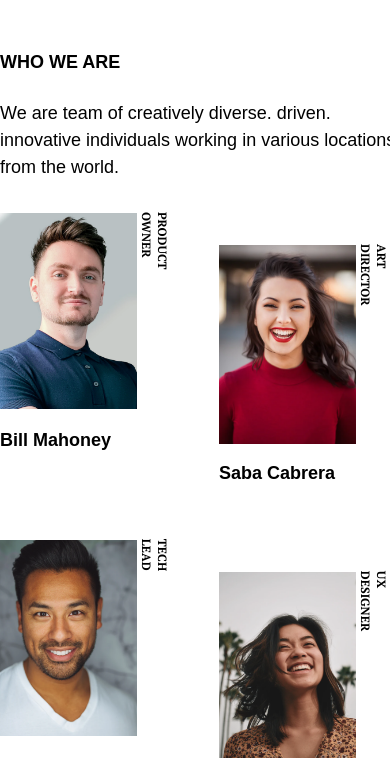
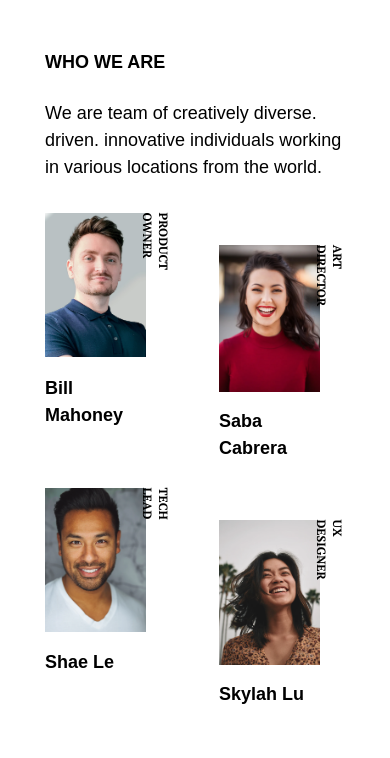
Before and after one commit to SebasttianDaza/teamPageMaster, a plain HTML site: page index.html in a window 390 px wide. Shown: the part 63-821 px from the top of the page. Drawn offline with Linux system fonts and the light colour scheme.

Commit message:
Page Complete
Website complete, but faltan some corrrections

```diff
--- a/style.css
+++ b/style.css
@@ -18,8 +18,8 @@ body {
 
 #heading {
     display: grid;
-    grid-template-columns:repeat(auto-fit, minmax(400px, 1fr));
-    width: 100%;
+    grid-template-columns:repeat(auto-fit, minmax(270px, 1fr));
+    max-width: 100%;
     height: auto;
     align-items: center;
 }
@@ -39,7 +39,7 @@ body {
     align-items:flex-end;
     grid-gap: 1.5rem;
     margin-top: 4rem;
-    width: 100%;
+    max-width: 100%;
 }
 
 .description h3 {
@@ -50,6 +50,7 @@ body {
     line-height: 27px;
     text-transform: uppercase;
     color: var(--var-color-text);
+
 }
 
 .description p {
@@ -71,7 +72,7 @@ body {
 
 .primero {
     display: grid;
-    grid-template-columns: repeat(auto-fit, minmax(200px, 1fr));
+    grid-template-columns: repeat(auto-fit, minmax(170px, 1fr));
     grid-gap: 3rem;
     max-width: 100%;
     height: auto;
@@ -106,18 +107,19 @@ body {
     }
 }
 
-@media (max-width: 536px) {
+@media (max-width: 540px){
     body {
-        max-width: 450px;
+        max-width: 400px;
     }
 }
 
-@media (max-width: 473px) {
+@media ( max-width: 400px) {
     body {
-        max-width: 400px;
+        max-width: 300px;
     }
+
     .primero {
-        grid-template-columns: repeat(auto-fit, minmax(150px, 1fr));
+        grid-template-columns: repeat(auto-fit, minmax(100px, 1fr));
     }
 }
 
```
Also changed, not shown: 1 other file.
